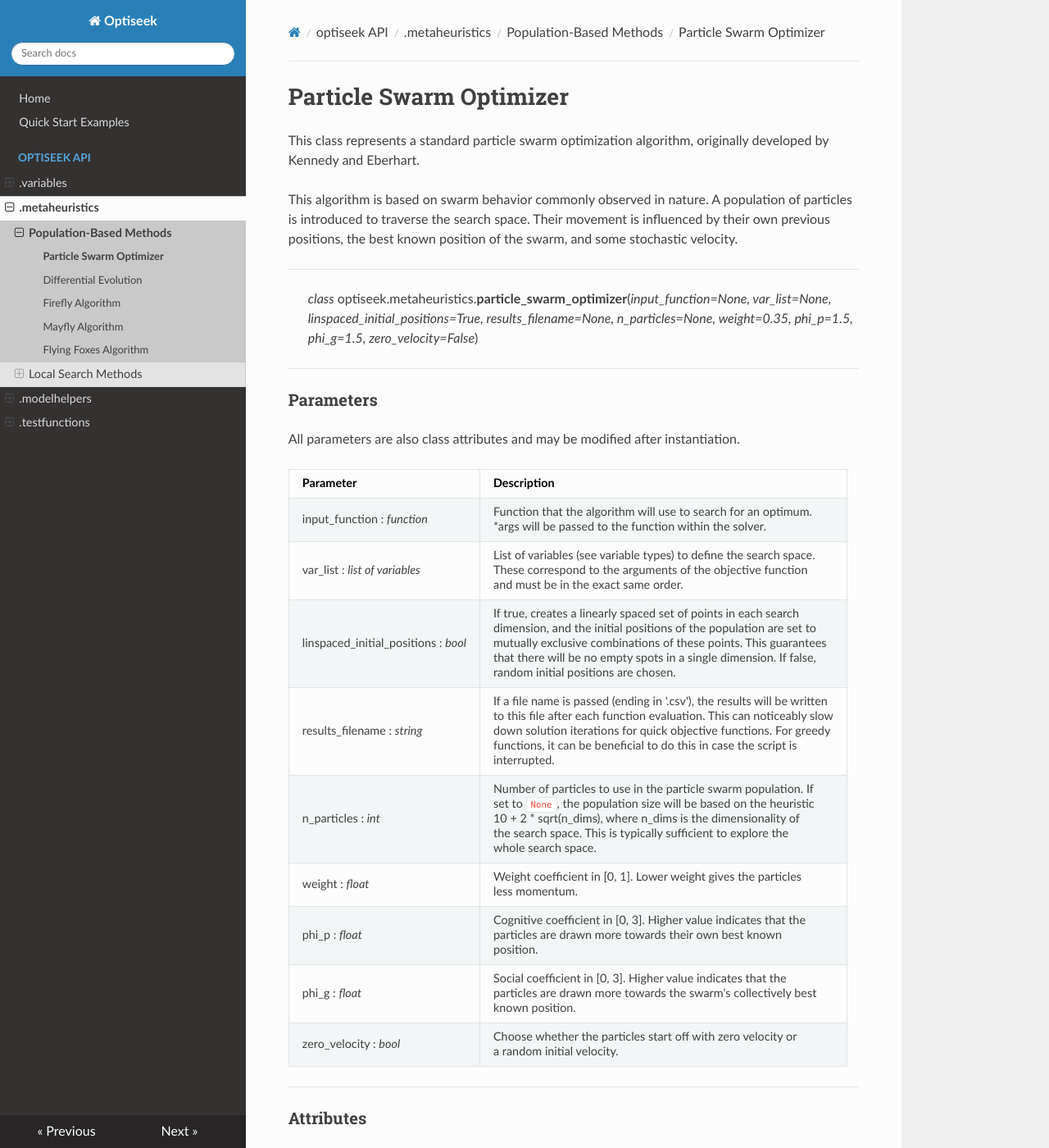
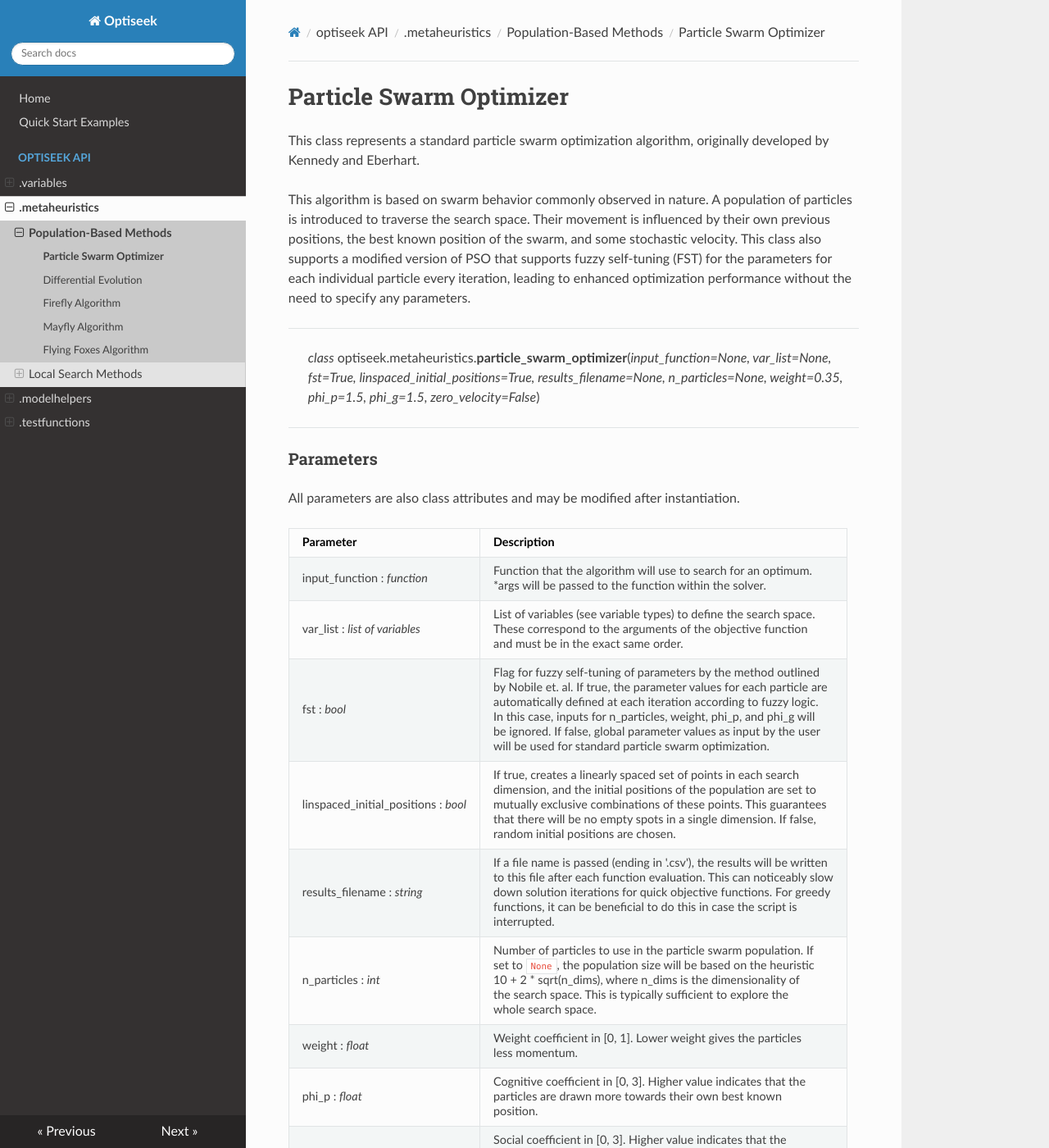
Before and after one commit to acdundore/optiseek, an MkDocs documentation site: the page built from docs/particle_swarm_optimization.md, in a window 1280 px wide and 1400 px high. Shown: the whole window at 82% size. Built offline with MkDocs 1.6.1, drawn with Linux system fonts in a browser that asks for light colours; nearby versions of some CDN libraries; some of the changed text lies outside the part shown.

Commit message:
Apply stashed changes: CHANGELOG, PSO docs, metaheuristics
Made-with: Cursor

```diff
--- a/docs/particle_swarm_optimization.md
+++ b/docs/particle_swarm_optimization.md
@@ -5,10 +5,12 @@ This class represents a standard particle swarm optimization algorithm, original
 This algorithm is based on swarm behavior commonly observed in nature.
 A population of particles is introduced to traverse the search space.
 Their movement is influenced by their own previous positions, the best known position of the swarm, and some stochastic velocity.
+This class also supports a modified version of PSO that supports fuzzy self-tuning (FST) for the parameters for each individual particle every iteration,
+leading to enhanced optimization performance without the need to specify any parameters.
 
 ---
 
-> *class* optiseek.metaheuristics.**particle_swarm_optimizer**(*input_function=None, var_list=None, linspaced_initial_positions=True, results_filename=None, n_particles=None, weight=0.35, phi_p=1.5, phi_g=1.5, zero_velocity=False*)
+> *class* optiseek.metaheuristics.**particle_swarm_optimizer**(*input_function=None, var_list=None, fst=True, linspaced_initial_positions=True, results_filename=None, n_particles=None, weight=0.35, phi_p=1.5, phi_g=1.5, zero_velocity=False*)
 
 ---
 
@@ -20,6 +22,7 @@ All parameters are also class attributes and may be modified after instantiation
 |---|---|
 | input_function : *function* | Function that the algorithm will use to search for an optimum.<br/> \*args will be passed to the function within the solver. |
 | var_list : *list of variables* | List of variables (see variable types) to define the search space.<br/> These correspond to the arguments of the objective function<br/> and must be in the exact same order. |
+| fst : *bool* | Flag for fuzzy self-tuning of parameters by the method outlined <br/>by Nobile et. al. If true, the parameter values for each particle are <br/>automatically defined at each iteration according to fuzzy logic. <br/>In this case, inputs for n_particles, weight, phi_p, and phi_g will <br/>be ignored. If false, global parameter values as input by the user <br/>will be used for standard particle swarm optimization.
 | linspaced_initial_positions : *bool* | If true, creates a linearly spaced set of points in each search<br/> dimension, and the initial positions of the population are set to<br/> mutually exclusive combinations of these points. This guarantees<br/> that there will be no empty spots in a single dimension. If false,<br/> random initial positions are chosen. |
 | results_filename : *string* | If a file name is passed (ending in '.csv'), the results will be written<br/> to this file after each function evaluation. This can noticeably slow<br/> down solution iterations for quick objective functions. For greedy<br/> functions, it can be beneficial to do this in case the script is<br/> interrupted. |
 | n_particles : *int* | Number of particles to use in the particle swarm population. If<br/> set to `None`, the population size will be based on the heuristic<br/> 10 + 2 \* sqrt(n_dims), where n_dims is the dimensionality of<br/> the search space. This is typically sufficient to explore the<br/> whole search space. |
@@ -96,3 +99,5 @@ n_iter = 8
 ### References
 
 [Particle Swarm Optimization on Wikipedia](https://en.wikipedia.org/wiki/Particle_swarm_optimization)
+
+[Fuzzy Self-Tuning PSO: A Settings-Free Algorithm for Global Optimization, by Nobile et. al.](https://www.sciencedirect.com/science/article/abs/pii/S2210650216303534)
```
Also changed, not shown: CHANGELOG.md (+7 -0 lines), 1 other file.
